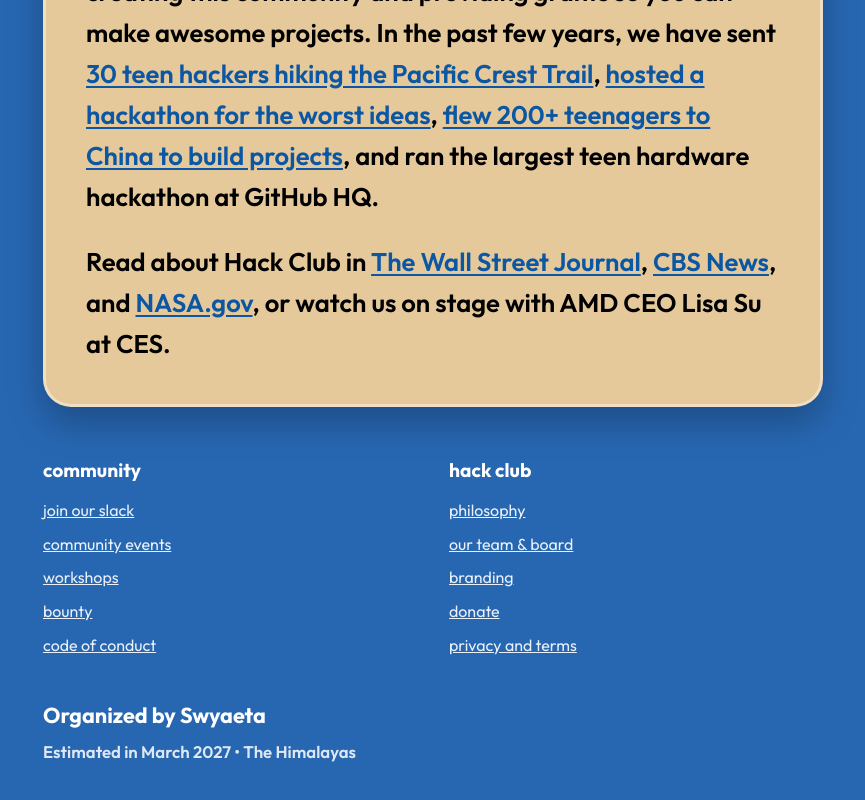
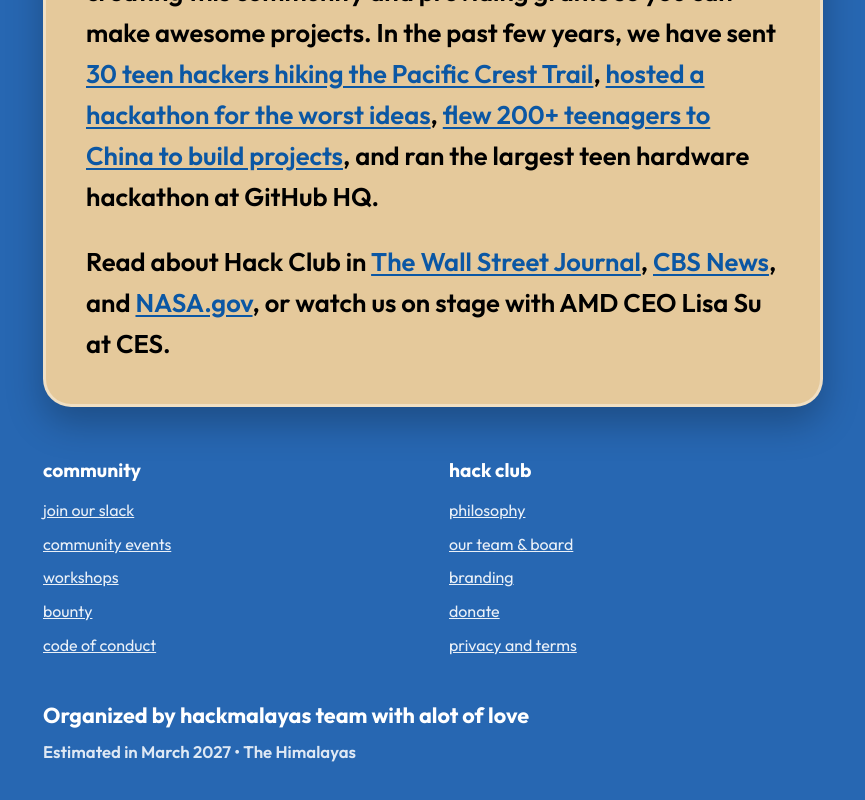
Before and after one commit to swyaeta/Hackmalayas-1, a plain HTML site: page index.html in a window 1280 px wide. Shown: the part 4544-5344 px from the top of the page, without its empty margins (21-886 px from the left). Drawn offline with nearby package versions, Linux system fonts and the light colour scheme; a web font is replaced by a local one.

Commit message:
Update organizer credits in index.html

```diff
--- a/index.html
+++ b/index.html
@@ -308,7 +308,7 @@
 
         <!-- Organizer Credits -->
         <div class="credits-block">
-          <p class="credits-lead">Organized by Swyaeta</p>
+          <p class="credits-lead">Organized by hackmalayas team with alot of love </p>
           <p class="credits-dates">Estimated in March 2027 • The Himalayas</p>
         </div>
       </div>
```
